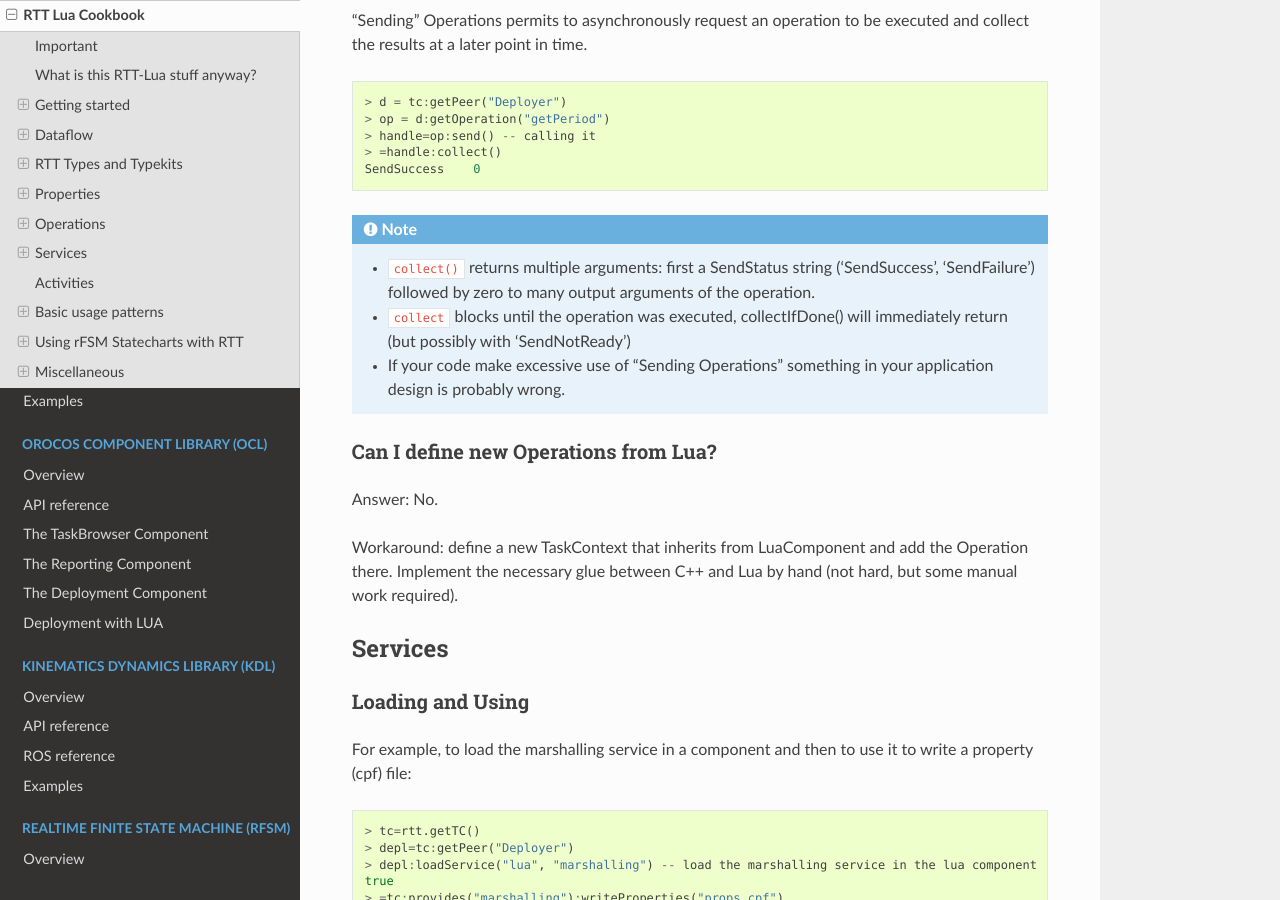
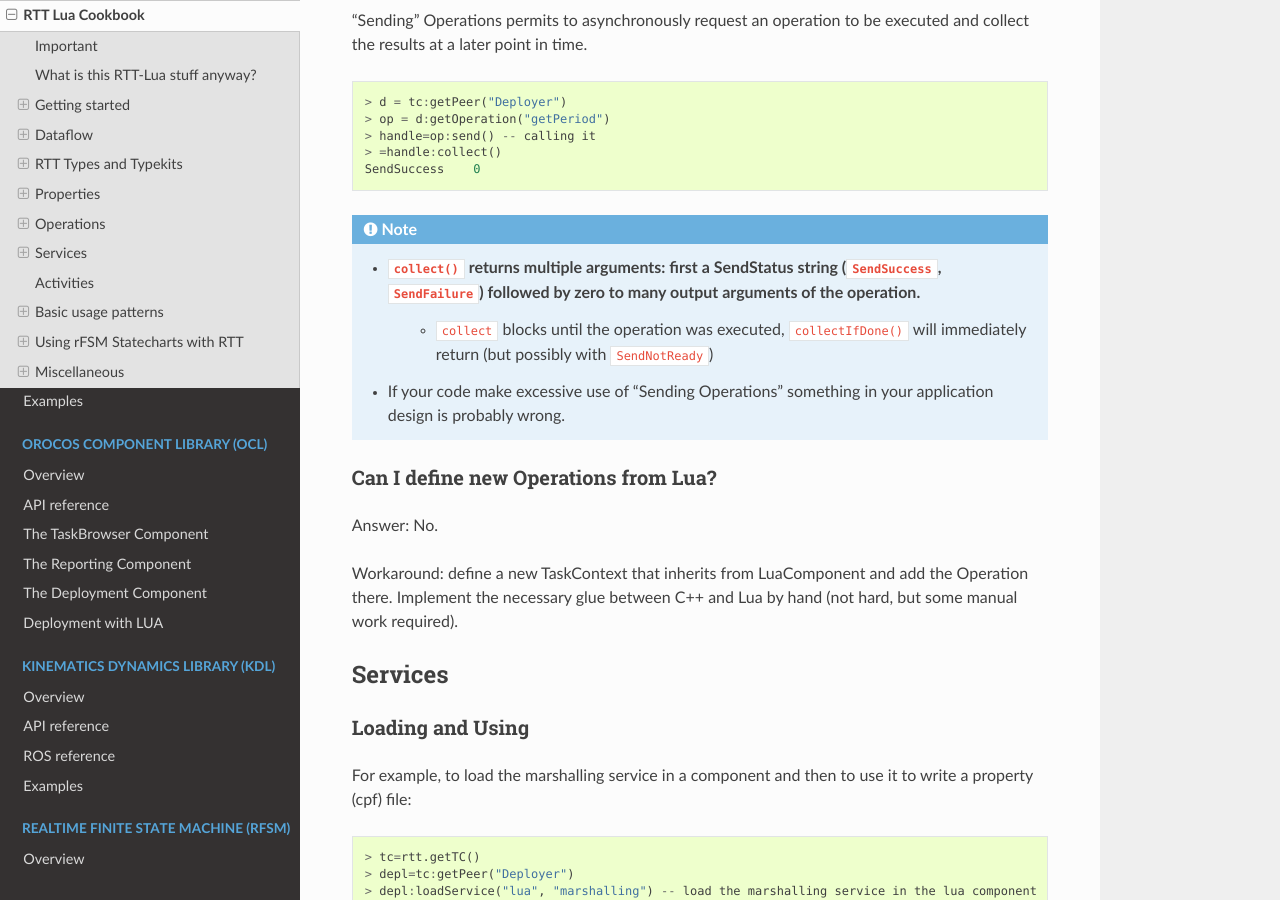
Before and after one commit to orocos/orocos-docs, a Sphinx documentation site: the page built from docs/rtt/rtt-lua-cookbook.rst, in a window 1280 px wide and 900 px high, scrolled down 10147 px. Built offline with Sphinx 7.4.7 and the Read the Docs theme 2.0.0, drawn with Linux system fonts in a browser that asks for light colours.

```diff
--- a/docs/rtt/rtt-lua-cookbook.rst
+++ b/docs/rtt/rtt-lua-cookbook.rst
@@ -552,8 +552,8 @@ Sending Operations
 
 .. note::
 
-    - ``collect()`` returns multiple arguments: first a SendStatus string ('SendSuccess', 'SendFailure') followed by zero to many output arguments of the operation.
-    - ``collect`` blocks until the operation was executed, collectIfDone() will immediately return (but possibly with 'SendNotReady')
+    - ``collect()`` returns multiple arguments: first a SendStatus string (``SendSuccess``, ``SendFailure``) followed by zero to many output arguments of the operation.
+        - ``collect`` blocks until the operation was executed, ``collectIfDone()`` will immediately return (but possibly with ``SendNotReady``)
     - If your code make excessive use of "Sending Operations" something in your application design is probably wrong.
 
 ..
```
